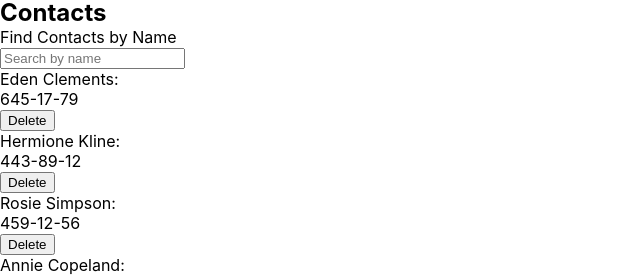
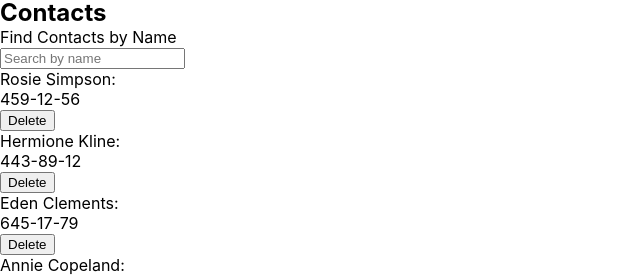
Before and after one commit to morce-dev/goit-react-hw-02-phonebook, a React (Create React App) app: page / in a window 1280 px wide. Shown: the part 125-401 px from the top of the page, without its empty margins (0-640 px from the left). Built offline with nearby package versions, Linux system fonts and the light colour scheme.

Commit message:
Update App.jsx

```diff
--- a/src/components/App.jsx
+++ b/src/components/App.jsx
@@ -6,9 +6,9 @@ import { Filter } from './Filter/Filter';
 export class App extends Component {
   state = {
     contacts: [
+      { id: 'id-1', name: 'Rosie Simpson', number: '459-12-56' },
+      { id: 'id-2', name: 'Hermione Kline', number: '443-89-12' },
       { id: 'id-3', name: 'Eden Clements', number: '645-17-79' },
-      { id: 'id-2', name: 'Hermione Kline', number: '443-89-12' },
-      { id: 'id-1', name: 'Rosie Simpson', number: '459-12-56' },
       { id: 'id-4', name: 'Annie Copeland', number: '227-91-26' },
     ],
     filter: '',
```
